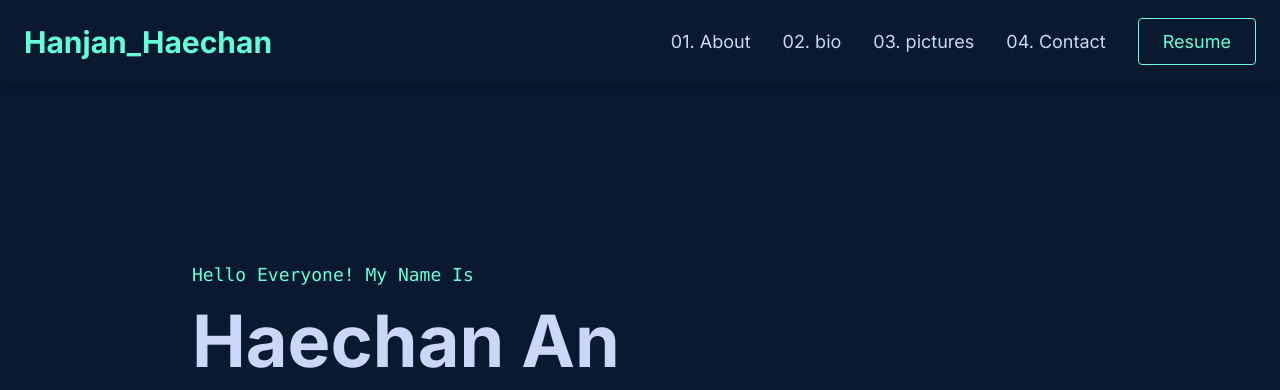
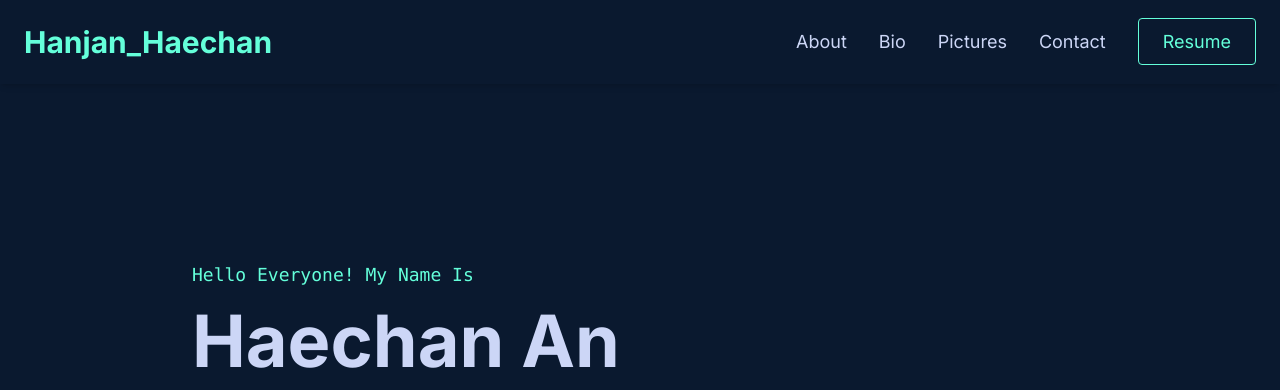
Before and after one commit to HanJanHaeChan/HJHC.github.io, a plain HTML site: page index.html in a window 1280 px wide. Shown: the top 390 px of the page. Drawn offline with nearby package versions, Linux system fonts and the light colour scheme.

Commit message:
Update index.html

```diff
--- a/index.html
+++ b/index.html
@@ -69,10 +69,10 @@
             </div>
             <nav id="main-nav">
                 <ul class="flex space-x-8 text-lg">
-                    <li><a href="#about" data-page="about" class="nav-link text-light-slate hover-text-accent-green transition-colors duration-200">01. About</a></li>
-                    <li><a href="#bio" data-page="bio" class="nav-link text-light-slate hover-text-accent-green transition-colors duration-200">02. bio</a></li>
-                    <li><a href="#pictures" data-page="pictures" class="nav-link text-light-slate hover-text-accent-green transition-colors duration-200">03. pictures</a></li>
-                    <li><a href="#contact" data-page="contact" class="nav-link text-light-slate hover-text-accent-green transition-colors duration-200">04. Contact</a></li>
+                    <li><a href="#about" data-page="about" class="nav-link text-light-slate hover-text-accent-green transition-colors duration-200">About</a></li>
+                    <li><a href="#bio" data-page="bio" class="nav-link text-light-slate hover-text-accent-green transition-colors duration-200">Bio</a></li>
+                    <li><a href="#pictures" data-page="pictures" class="nav-link text-light-slate hover-text-accent-green transition-colors duration-200">Pictures</a></li>
+                    <li><a href="#contact" data-page="contact" class="nav-link text-light-slate hover-text-accent-green transition-colors duration-200">Contact</a></li>
                     <li><a href="/resume.pdf" class="get-in-touch-button" target="_blank">Resume</a></li>
                 </ul>
             </nav>
@@ -114,7 +114,7 @@
         const pageContents = {
             bio: `
                 <section id="bio" class="max-w-4xl mx-auto">
-                    <h2 class="text-3xl font-bold border-b-2 border-accent-green pb-2 mb-8 text-light-slate">02. Where I've Worked</h2>
+                    <h2 class="text-3xl font-bold border-b-2 border-accent-green pb-2 mb-8 text-light-slate">Where I've Worked</h2>
                     <div class="bg-[#112240] p-8 rounded-lg shadow-lg">
                         <p class="mb-4 text-light-slate">
                             Details about work experience will go here.
@@ -128,7 +128,7 @@
             `,
             pictures: `
                 <section id="pictures" class="max-w-4xl mx-auto">
-                    <h2 class="text-3xl font-bold border-b-2 border-accent-green pb-2 mb-8 text-light-slate">03. Some Things I've Built</h2>
+                    <h2 class="text-3xl font-bold border-b-2 border-accent-green pb-2 mb-8 text-light-slate">Some Things I've Built</h2>
                     <div class="grid grid-cols-1 sm:grid-cols-2 lg:grid-cols-3 gap-8">
                         <div class="bg-[#112240] rounded-lg shadow-lg overflow-hidden transform hover:-translate-y-2 transition-transform duration-300">
                             <img src="https://placehold.co/600x400/112240/64ffda?text=Project+1" alt="프로젝트 1 이미지" class="w-full h-48 object-cover opacity-70">
@@ -169,7 +169,7 @@
             `,
             about: `
                 <section id="about" class="max-w-4xl mx-auto">
-                    <h2 class="text-3xl font-bold border-b-2 border-accent-green pb-2 mb-8 text-light-slate">01. About Me</h2>
+                    <h2 class="text-3xl font-bold border-b-2 border-accent-green pb-2 mb-8 text-light-slate">About Me</h2>
                     <div class="bg-[#112240] p-8 rounded-lg shadow-lg">
                         <p class="mb-4 text-light-slate">
                             안녕하세요. 저는 안해찬입니다. 저는 현재 사이버 보안을 공부하고 있고 네트워크와 각종 컴퓨터 공학에 관심이 많아요!!
@@ -185,7 +185,7 @@
             `,
             contact: `
                 <section id="contact" class="max-w-xl mx-auto text-center">
-                    <h2 class="text-accent-green text-xl font-semibold mb-4">04. What’s Next?</h2>
+                    <h2 class="text-accent-green text-xl font-semibold mb-4">What’s Next?</h2>
                     <h3 class="text-5xl font-bold mb-4 text-light-slate">Get In Touch</h3>
                     <p class="mb-8 text-light-slate">
                         Although I’m not currently looking for any new opportunities, my inbox is always open. Whether you have a question or just want to say hi, I’ll try my best to get back to you!
```
